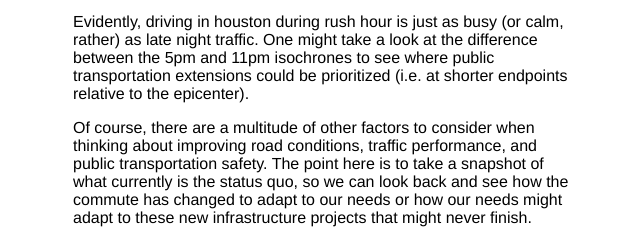
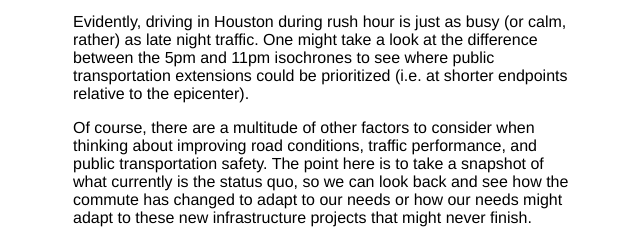
Before and after one commit to atolentino/dataviz-final-project, a plain HTML site: page index.html in a window 1280 px wide. Shown: the part 5695-5924 px from the top of the page, 317-957 px from the left. Drawn offline with Linux system fonts and the light colour scheme.

Commit message:
spelling

```diff
--- a/index.html
+++ b/index.html
@@ -296,7 +296,7 @@
 </div>
 
 <p>
-	Evidently, driving in houston during rush hour is just as busy (or calm, rather) as late night traffic. One might take a look at the difference between the 5pm and 11pm isochrones to see where public transportation extensions could be prioritized (i.e. at shorter endpoints relative to the epicenter).
+	Evidently, driving in Houston during rush hour is just as busy (or calm, rather) as late night traffic. One might take a look at the difference between the 5pm and 11pm isochrones to see where public transportation extensions could be prioritized (i.e. at shorter endpoints relative to the epicenter).
 </p>
 
 <p>
```
